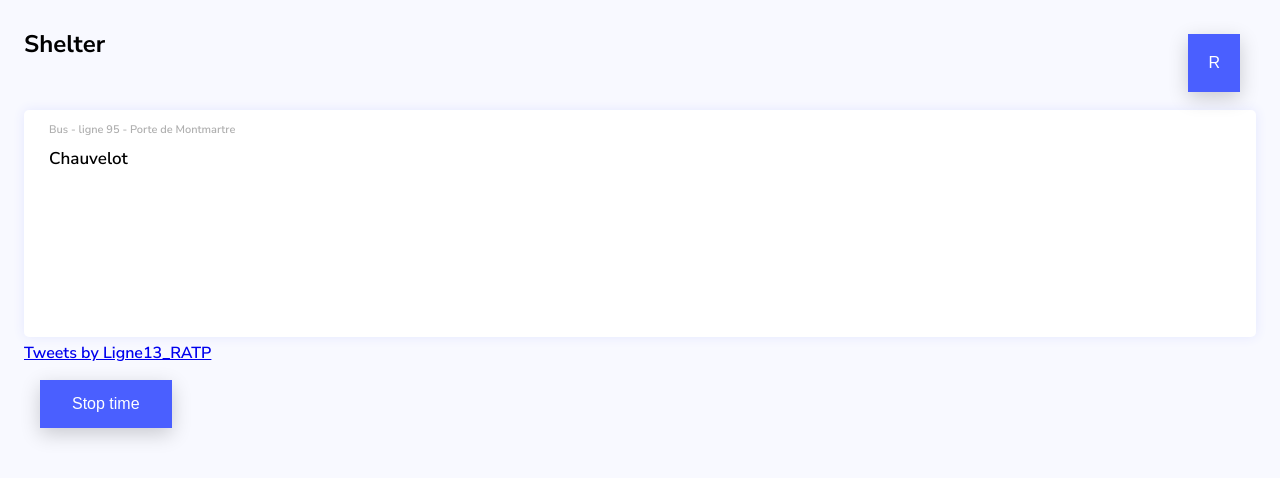
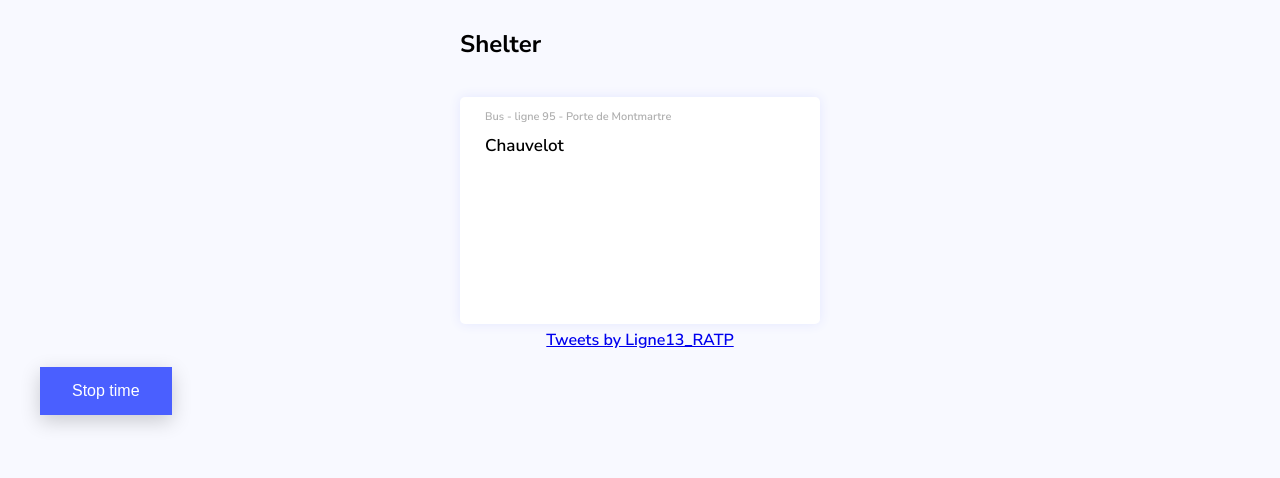
Before and after one commit to charlespv/bus-station, a plain HTML site: page index.html in a window 1280 px wide. Drawn offline with nearby package versions, Linux system fonts and the light colour scheme; no server answers.

Commit message:
centering the interface

```diff
--- a/index.html
+++ b/index.html
@@ -13,7 +13,7 @@
     <script src="app.js"></script>
   </head>
   <body>
-    <header>
+    <header class="flexbox-centering">
       <nav>
         <div class="left-corner">
           <h1>
@@ -21,11 +21,13 @@
           </h1>
         </div>
         <div class="right-corner">
+          <!--
           <button onclick="" class="btn  btn-refresh">R</button>
+          -->
         </div>
       </nav>
     </header>
-    <main>
+    <main class="flexbox-centering">
       <div class="content-card">
         <div class="subtitle">
           Bus - ligne 95 - Porte de Montmartre
--- a/styles.css
+++ b/styles.css
@@ -9,6 +9,13 @@ html{
     padding-right: 16px;
     font-family: 'Nunito Sans', sans-serif;
     background-color: #F8F9FF;
+}
+
+.flexbox-centering {
+    display: flex;
+    justify-content: center;
+    align-items: center;
+    flex-direction: column;
 }
 
 
@@ -77,13 +84,17 @@ nav {
     justify-content: space-between;
 }
 
-/* Custom classes */
+/* Card */
+
+nav {
+    width: 360px;
+}
 
 .content-card{
     display: flex;
     flex-direction: column;
     background-color: rgb(255, 255, 255);
-    /*width: 340px;*/
+    width: 310px;
     height: 200px;
     padding-top: 12px;
     padding-bottom: 15px;
@@ -94,6 +105,8 @@ nav {
     border-radius: 5px;
     box-shadow: 0px 0px 12px 0px #e4e7ff;
 }
+
+/* Button */
 
 .btn {
     background-color: #4a5fff;
```
